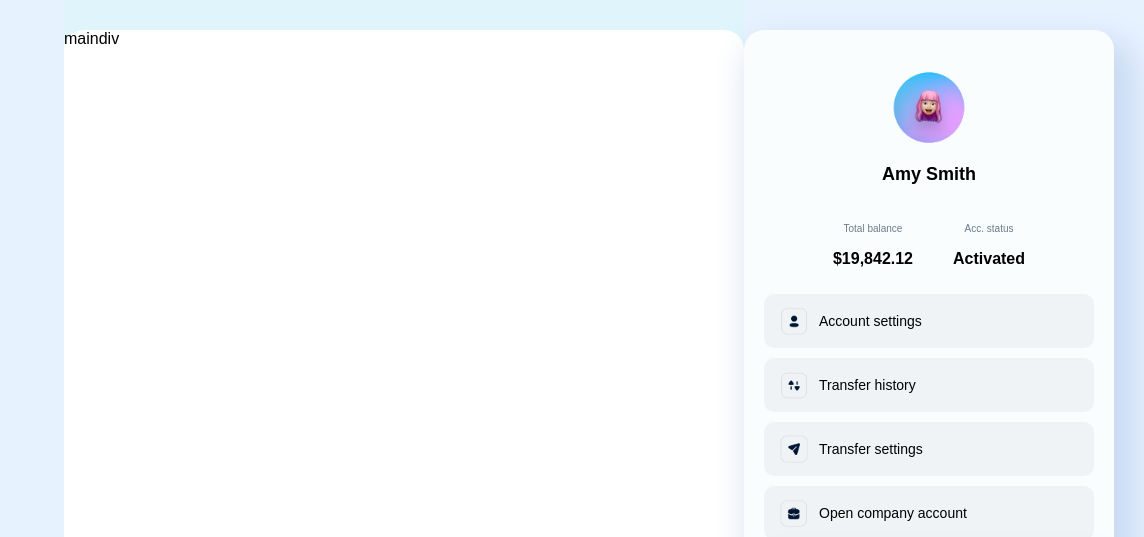
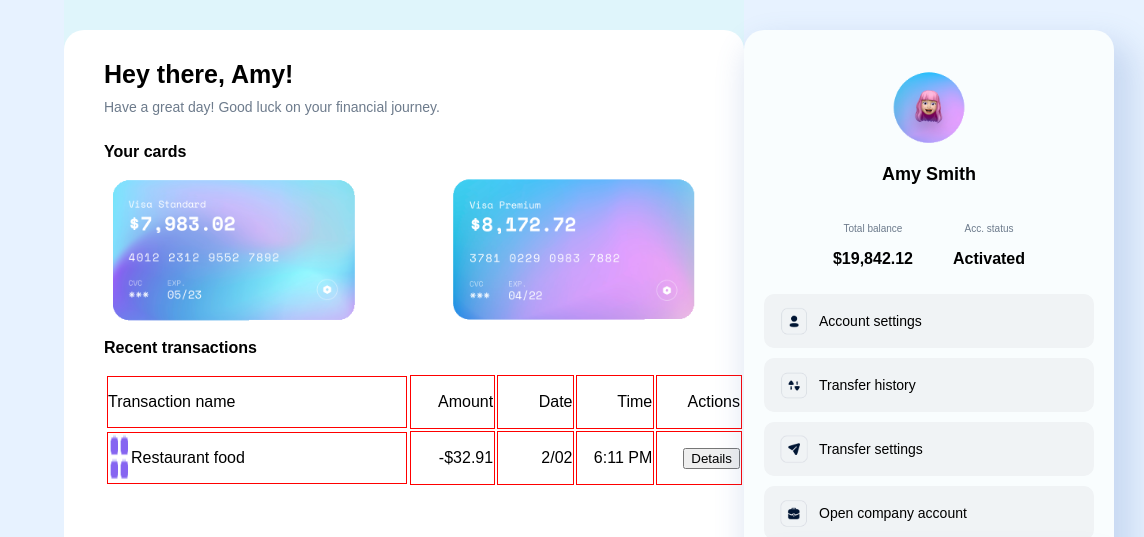
Before and after one commit to Mnde81/bank-app, a website: page index.html in a window 1280 px wide. Shown: the top 537 px of the page, 136-1280 px from the left. Drawn offline with Linux system fonts and the light colour scheme.

Commit message:
updated file

```diff
--- a/css/main.css
+++ b/css/main.css
@@ -19,6 +19,70 @@ main {
     background-color: white;
     height: 680px;
     border-radius: 20px;
+}
+
+.hey {
+    font-size: 25px;
+    font-weight: bold;
+    padding-top: 30px;
+    margin-left: 40px;
+}
+
+.hey > span {
+    font-weight: 400;
+    font-size: 14px;
+    color: #6D7B8C;
+}
+
+.your-cards {
+    margin-left: 40px;
+    font-weight: bold;
+}
+
+.cards {
+    display: flex;
+    justify-content: space-around;
+    align-items: center;
+}
+
+.cards > img {
+    width: 250px;
+}
 
 
+.content {
+    margin-left: 40px;
 }
+
+.column-1 {
+    display: flex;
+    width: 300px;
+    border: 1px solid red;
+}
+
+.td-amount {
+    width: 100px;
+    border: 1px solid red;
+    text-align: end;
+}
+
+.td-date {
+    width: 100px;
+    border: 1px solid red;
+    text-align: end;
+
+}
+
+.td-time {
+    width: 100px;
+    border: 1px solid red;
+    text-align: end;
+
+}
+
+.td-actions {
+    width: 100px;
+    border: 1px solid red;
+    text-align: end;
+
+}
--- a/index.html
+++ b/index.html
@@ -44,7 +44,44 @@
     </aside>
     <main>
         <div class="main-div">
-            maindiv
+            <p class="hey">Hey there, Amy! <br><span>Have a great day! Good luck on your financial journey.</span></p>
+            <p class="your-cards">Your cards</p>
+            <div class="cards">
+                <img src="./img/card-1.png" alt="card1">
+                <img src="./img/card-2.png" alt="card2">
+            </div>
+            <p class="your-cards">Recent transactions</p>
+
+            <table class="content">
+                <tbody>
+                    <tr>
+                        <td>
+                            <div class="column-1">
+                                <p>Transaction name</p>
+                            </div>
+                        </td>
+                        <td class="td-amount">Amount</td>
+                        <td class="td-date">Date</td>
+                        <td class="td-time">Time</td>
+                        <td class="td-actions">Actions</td>
+                    </tr>
+
+                    <tr>
+                        <td>
+                            <div class="column-1">
+                                <img src="./img/aside-1-icon-1.png" alt="">
+                                <p>Restaurant food</p>
+                            </div>
+                        </td>
+                        <td class="td-amount">-$32.91</td>
+                        <td class="td-date">2/02</td>
+                        <td class="td-time">6:11 PM</td>
+                        <td class="td-actions"><button>Details</button></td>
+                    </tr>
+
+                </tbody>
+            </table>
+
 
         </div>
 
```
Also changed, not shown: img/card-1.png (added), img/card-2.png (added).
